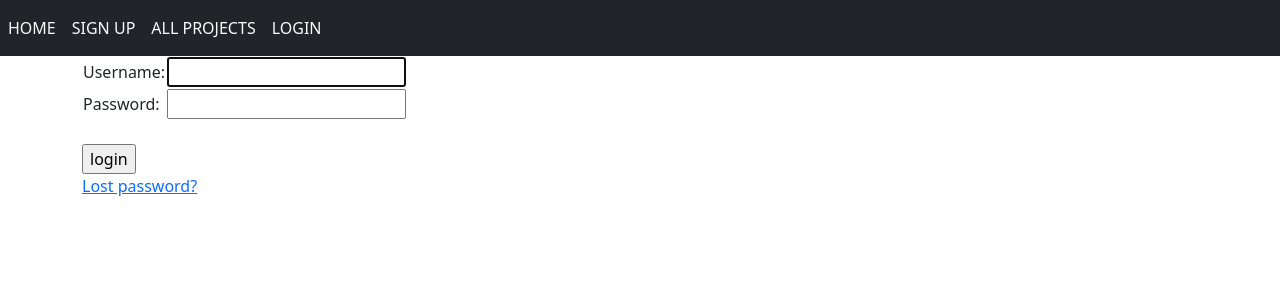
After one commit to AntonDubiaha/CRMProject, a Django app: page /accounts/login/ in a window 1280 px wide. The commit adds this page. Shown: the top 300 px of the page. Run offline with Django 4.2, Linux system fonts and the light colour scheme; some libraries are stand-ins or nearby versions.

Commit message:
login/loggout

```diff
--- a/MyCRM/settings.py
+++ b/MyCRM/settings.py
@@ -119,3 +119,5 @@ CRISPY_TEMPLATE_PACK = 'bootstrap5'
 # https://docs.djangoproject.com/en/4.0/ref/settings/#default-auto-field
 
 DEFAULT_AUTO_FIELD = 'django.db.models.BigAutoField'
+
+LOGIN_REDIRECT_URL = '/'
--- a/MyCRM/urls.py
+++ b/MyCRM/urls.py
@@ -8,4 +8,5 @@ urlpatterns = [
     path('client/', include('clients.urls')),
     path('project/', include('projects.urls')),
     path('tinymce/', include('tinymce.urls')),
+    path('accounts/', include('django.contrib.auth.urls')),
 ]
--- a/clients/templates/clients/base.html
+++ b/clients/templates/clients/base.html
@@ -12,8 +12,17 @@
 
     <nav class="navbar navbar-expand-md navbar-light bg-dark">
       <ul class="navbar-nav">
-        <li class="nav-item "><a class="nav-link text-light text-uppercase font-weight-bold" href="/">Home</a></li>
-        <li class="nav-item"><a class="nav-link text-light text-uppercase font-weight-bold" href="">Register</a></li>
+        <li class="nav-item"><a class="nav-link text-light text-uppercase font-weight-bold" href="/">Home</a></li>
+        <li class="nav-item"><a class="nav-link text-light text-uppercase font-weight-bold" href="">Sign up</a></li>
+        <li class="nav-item"><a class="nav-link text-light text-uppercase font-weight-bold" href="{% url 'project_list' %}">All projects</a></li>
+        {% if user.is_authenticated %}
+        <li class="nav-item"><h4 class="text-light font-weight-bold mx-5">User: {{ user.get_username }}</h4></li>
+        <li class="nav-item"><a class="nav-link text-light text-uppercase font-weight-bold"
+                                href="{% url 'logout'%}?next={{request.path}}">Logout</a></li>
+   {    {% else %}
+        <li class="nav-item"><a class="nav-link text-light text-uppercase font-weight-bold"
+                                href="{% url 'login'%}?next={{request.path}}">Login</a></li>
+   {    {% endif %}
       </ul>
     </nav>
 
@@ -25,7 +34,7 @@
         <nav aria-label="Page navigation example">
           <ul class="pagination pagination-sm">
             {% if page_obj.has_previous %}
-              <li class="page-item"><a class="page-link" href="?page={{page_obj.previous_page_number}}">Пред.</a></li>
+              <li class="page-item"><a class="page-link" href="?page={{page_obj.previous_page_number}}">Previous</a></li>
             {% endif %}
             {% for p in paginator.page_range %}
             {% if page_obj.number == p %}
@@ -35,7 +44,7 @@
             {% endif %}
             {% endfor %}
             {% if page_obj.has_next %}
-            <li class="page-item"><a class="page-link" href="?page={{page_obj.next_page_number}}">След.</a></li>
+            <li class="page-item"><a class="page-link" href="?page={{page_obj.next_page_number}}">Next</a></li>
             {% endif %}
           </ul>
         </nav>
--- a/projects/templates/projects/project_list.html
+++ b/projects/templates/projects/project_list.html
@@ -6,7 +6,8 @@
   {% for field in project_list %}
     <li>
       <h5>Project name: <a href="{{ field.get_absolute_url }}">{{field.name}}</a></h5>
-      Start: {{field.date_begin}}
+      Start: {{field.date_start}}
+      <br>
       End: {{field.date_end}}
     </li>
   {% endfor %}
--- /dev/null
+++ b/templates/registration/login.html
@@ -0,0 +1,34 @@
+{% extends 'clients/base.html' %}
+{% block content %}
+<div class="container">
+{% if form.errors %}
+  <p>Your username and password didn't match. Please try again.</p>
+{% endif %}
+{% if next %}
+  {% if user.is_authenticated %}
+    <p>Your account doesn't have access to this page. To proceed,
+    please login with an account that has access.</p>
+  {% else %}
+    <p>Please login to see this page.</p>
+  {% endif %}
+{% endif %}
+
+<form method="post" action="{% url 'login' %}">
+{% csrf_token %}
+<table>
+<tr>
+  <td>{{ form.username.label_tag }}</td>
+  <td>{{ form.username }}</td>
+</tr>
+<tr>
+  <td>{{ form.password.label_tag }}</td>
+  <td>{{ form.password }}</td>
+</tr>
+</table>
+    <br>
+<input type="submit" value="login" />
+<input type="hidden" name="next" value="{{ next }}" />
+</form>
+<p><a href="{% url 'password_reset' %}">Lost password?</a></p>
+</div>
+{% endblock %}
```
Also changed, not shown: templates/registration/logout.html (added, +7 -0 lines), db.sqlite3.
